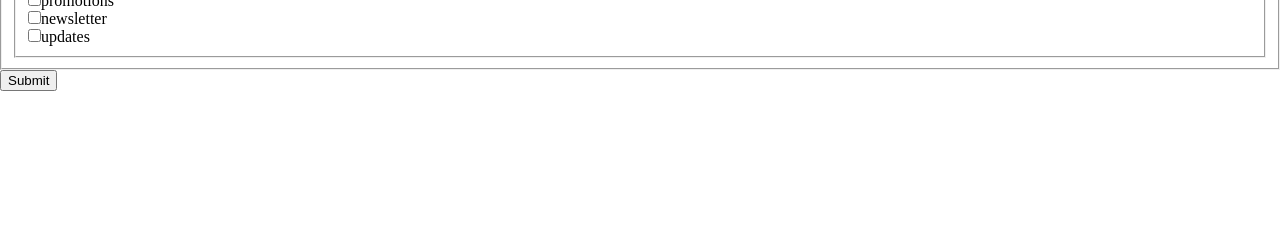
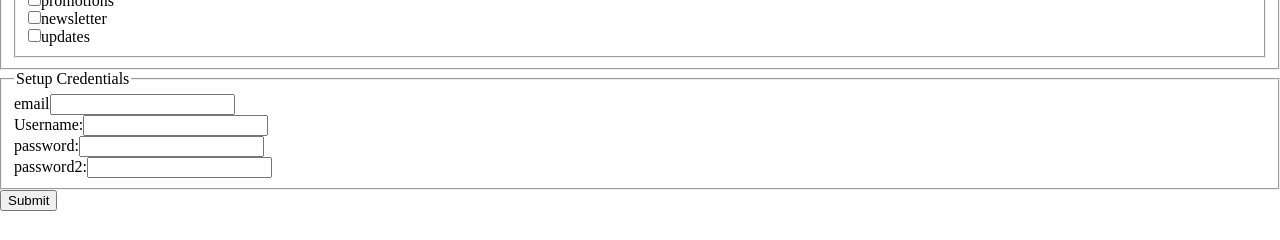
Before and after one commit to idesmar/30-Days-Of-React-Exercises, a React (Create React App) app in the folder day12/: page / in a window 1280 px wide. Shown: the part 438-678 px from the top of the page. Built offline with nearby package versions, Linux system fonts and the light colour scheme; no server answers.

Commit message:
day12 credentials bare

```diff
--- a/day12/src/Level2/_Level2Custom/__SignUpForm/SignUpForm.js
+++ b/day12/src/Level2/_Level2Custom/__SignUpForm/SignUpForm.js
@@ -6,6 +6,7 @@ import { useState, useEffect } from 'react'
 import {
   PersonalInformation,
   SubscriptionDetails,
+  SetupCredentials,
 } from './_FormSections'
 import { userServices } from '../../../services/userServices'
 
@@ -39,6 +40,7 @@ const SignUpForm = () => {
   const [countries, setCountries] = useState([])
 
   useEffect(() => {
+     // ! suspended until error handle is created
       const getAllCountries = async () => {
         const allCountries = await userServices.getAllCountries()
         const countryNames = allCountries.map(country => country.name.common)
@@ -46,6 +48,7 @@ const SignUpForm = () => {
         setCountries([...sortedCountries])
       }
       getAllCountries()
+
   }, [])
 
   const [data, setData] = useState(
@@ -89,10 +92,10 @@ const SignUpForm = () => {
     country,
     plan,
     notifications,
-    // email,
-    // username,
-    // password,
-    // password2,
+    email,
+    username,
+    password,
+    password2,
   } = data
 
   const personal = {
@@ -222,12 +225,47 @@ const SignUpForm = () => {
     }
   }
 
-  // const credentials = {
-  //   email,
-  //   username,
-  //   password,
-  //   password2,
-  // }
+  const credentials = {
+    legend: 'setup credentials',
+    body: {
+      email: {
+        type: 'email',
+        contents: {
+          name: 'email',
+          value: email,
+          label: 'email',
+          id: 'email',
+        },
+      },
+      username: {
+        type: 'text',
+        contents: {
+          name: 'username',
+          value: username,
+          label: 'username',
+          id: 'username',
+        },
+      },
+      password: {
+        type: 'password',
+        contents: {
+          name: 'password',
+          value: password,
+          label: 'password',
+          id: 'password',
+        }
+      },
+      password2: {
+        type: 'password',
+        contents: {
+          name: 'password2',
+          value: password2,
+          label: 'password2',
+          id: 'password2',
+        }
+      },
+    },
+  }
 
   const handleSubmit = (e) => {
     e.preventDefault()
@@ -237,17 +275,20 @@ const SignUpForm = () => {
   return (
     <div>
       <form onSubmit={handleSubmit} noValidate >
-        {/* <Personal contents={personal} handleChange={handleChange} />
+        {/*
+          <Personal contents={personal} handleChange={handleChange} />
           <Subscription contents={subscription} handleChange={handleChange} />
-        <Credentials contents={credentials} handleChange={handleChange} /> */}
+          <Credentials contents={credentials} handleChange={handleChange} />
 
-        {/* <Fieldset
+          <Fieldset
             field={personal}
             handleChange={handleChange}
-        /> */}
+          />
+        */}
 
         <PersonalInformation field={personal} handleChange={handleChange} />
         <SubscriptionDetails field={subscription} handleChange={handleChange} />
+        <SetupCredentials field={credentials} handleChange={handleChange} />
 
         { // NOTE: for checking purposes only
           // console.log(data)
--- a/day12/src/Level2/_Level2Custom/__SignUpForm/_FormSections.js
+++ b/day12/src/Level2/_Level2Custom/__SignUpForm/_FormSections.js
@@ -14,7 +14,15 @@ const SubscriptionDetails = ({ field, handleChange }) => (
   />
 )
 
+const SetupCredentials = ({ field, handleChange }) => (
+  <Fieldset
+    field={field}
+    handleChange={handleChange}
+  />
+)
+
 export {
   PersonalInformation,
   SubscriptionDetails,
+  SetupCredentials,
 }
```
Lines whose indentation alone changed are shown as unchanged.
